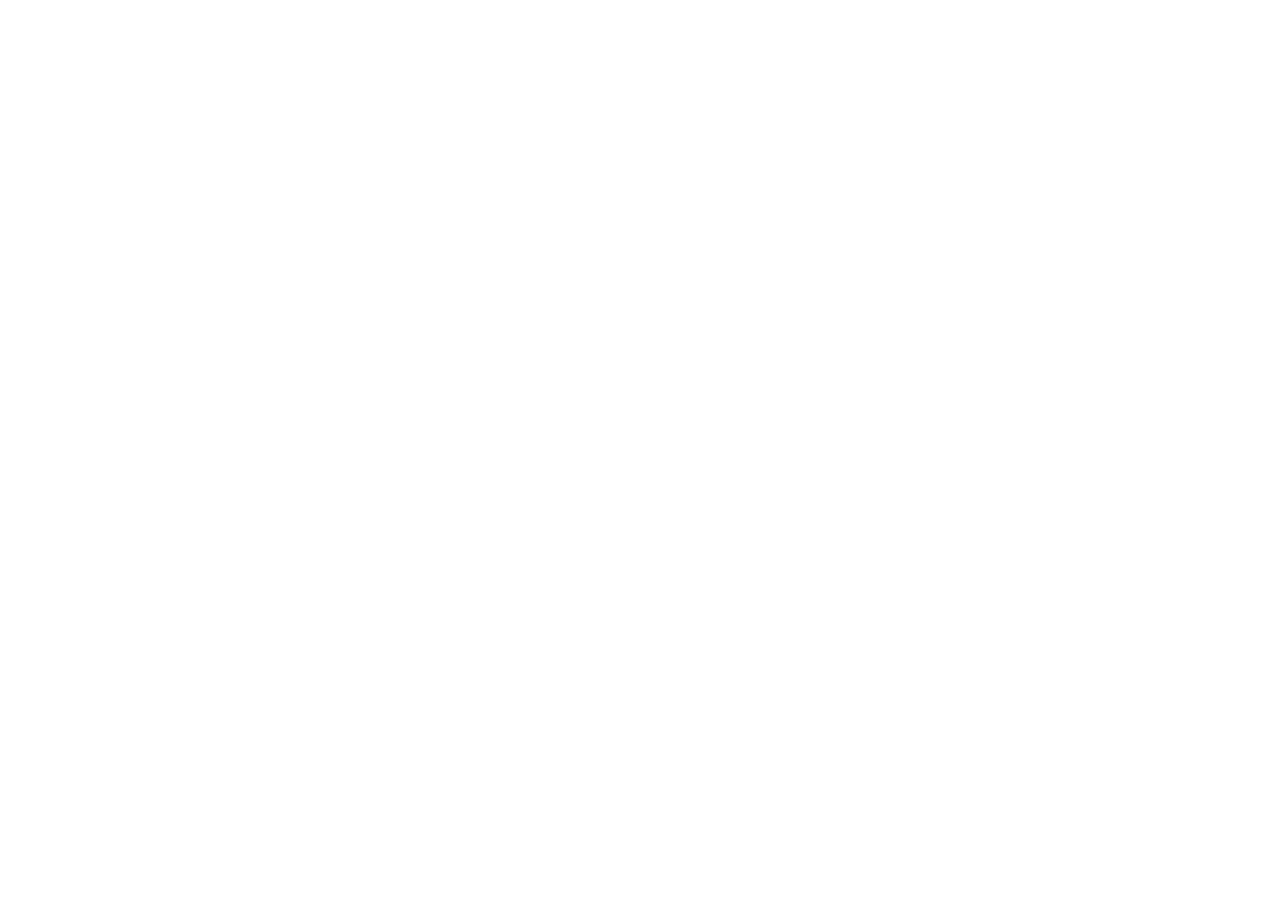
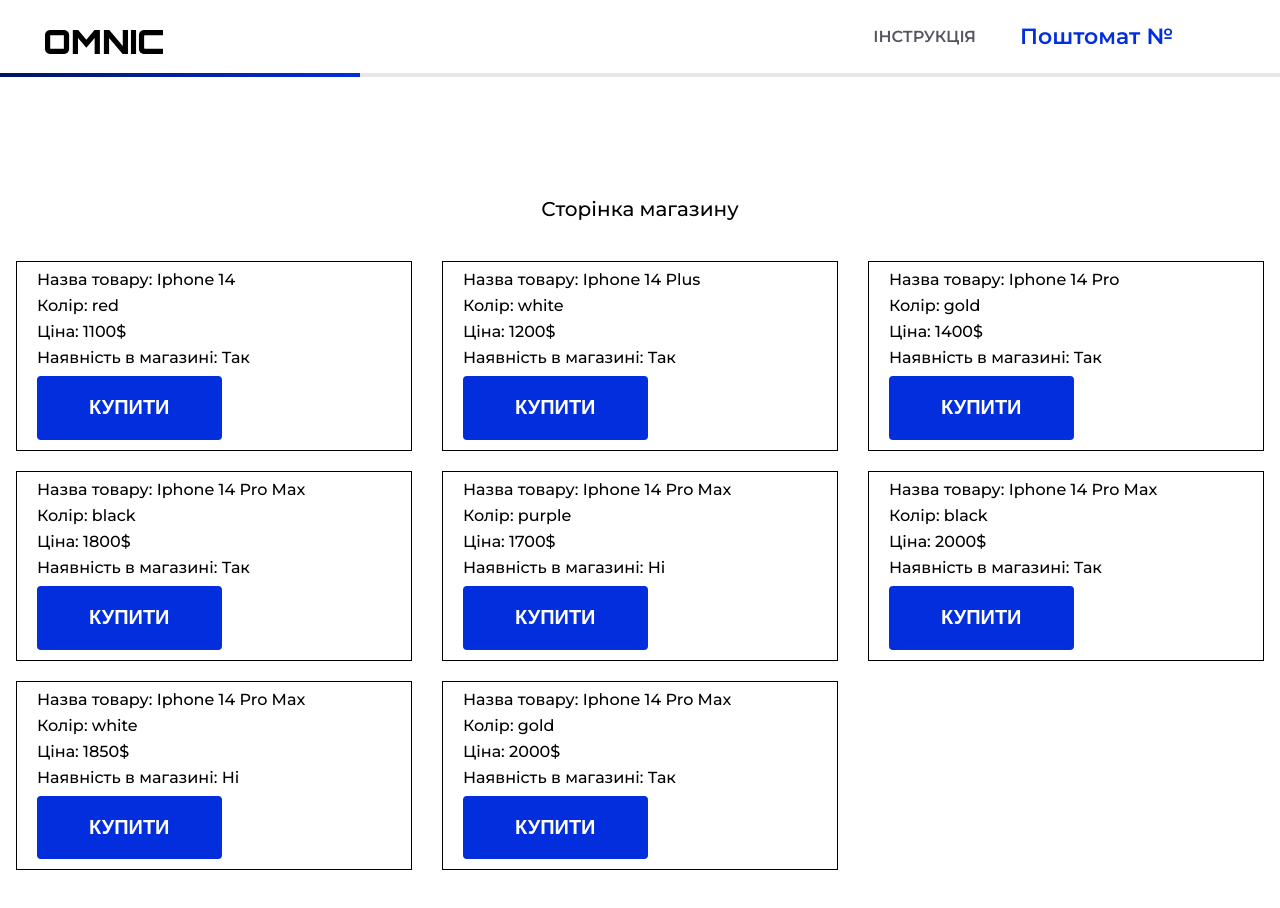
Before and after one commit to RomanKoriachko/omnic-app, a React (Create React App) app: page /shop in a window 1280 px wide. Before the commit this address had no page. Shown: the top 908 px of the page. Before the commit the page ends 800 px from the top, so only its background shows below. Built offline with nearby package versions, Linux system fonts and the light colour scheme; no server answers.

Commit message:
add instructionsPage

```diff
--- a/src/component/Home/Home.tsx
+++ b/src/component/Home/Home.tsx
@@ -21,7 +21,7 @@
                             </div>
                         </div>
                     </Link>
-                    <Link to={'/'}>
+                    <Link to={'/shop'}>
                         <div className="home-item">
                             <img src="images/shop.png" alt="" />
                             <div className="home-btn">
--- a/src/container/App/App.scss
+++ b/src/container/App/App.scss
@@ -9,6 +9,7 @@
 }
 .container {
     margin: 0 auto;
+    max-width: 2100px;
     padding: 0px 16px;
 }
 .row {
--- a/src/container/App/App.tsx
+++ b/src/container/App/App.tsx
@@ -7,26 +7,9 @@
 import PackagePage from '../../pages/PackagePage/PackagePage'
 import CellsPage from '../../pages/CellsPage/CellsPage'
 import ConfirmationPage from '../../pages/ConfirmationPage/ConfirmationPage'
+import ShopPage from '../../pages/ShopPage/ShopPage'
 
 function App() {
-    // async function getData(link: string) {
-    //     const response = await fetch(link)
-    //     return response.json()
-    // }
-
-    // let deviceNumber
-    // async function getDeviceNumber() {
-    //     const posts = await getData(
-    //         'https://dev.hub.omnic.solutions/api/2.0.0/public/device/34670a76-6022-4df5-ac1d-68f88589c904/'
-    //     )
-    //     console.log(posts.data.device)
-    //     const posts2 = await getData(
-    //         'https://dev.hub.omnic.solutions//api/2.0.0/public/orders/device/34670a76-6022-4df5-ac1d-68f88589c904/cells/statuses/?type=5'
-    //     )
-    //     console.log(posts2.data.cell_types)
-    //     return posts
-    // }
-    // deviceNumber = getDeviceNumber()
     return (
         <div className="App">
             <Routes>
@@ -42,6 +25,7 @@
                         path="/confirmation"
                         element={<ConfirmationPage />}
                     />
+                    <Route path="/shop" element={<ShopPage />} />
                 </Route>
             </Routes>
         </div>
--- a/src/pages/CellsPage/CellsPage.scss
+++ b/src/pages/CellsPage/CellsPage.scss
@@ -1,4 +1,5 @@
 .cells-page {
+    margin-bottom: 50px;
     .cells-page-title {
         text-align: center;
         font-weight: 500;
--- /dev/null
+++ b/src/pages/InstructionsPage/InstructionsPage.scss
@@ -0,0 +1,47 @@
+.instructions-page {
+    margin-bottom: 50px;
+    .instructions-title {
+        margin-top: 120px;
+        margin-bottom: 70px;
+        font-weight: 500;
+        font-size: 20px;
+        line-height: 24px;
+        text-align: center;
+    }
+    .instructions-item {
+        font-weight: 700;
+        font-size: 20px;
+        line-height: 24px;
+        margin-bottom: 15px;
+    }
+    .instructions-btn {
+        border-radius: 4px;
+        padding: 17px 0px;
+        border: 2px solid #032edd;
+        font-weight: 700;
+        font-size: 20px;
+        line-height: 128%;
+        cursor: pointer;
+        transition: 0.3s all;
+        background-color: white;
+        color: #032edd;
+        padding-left: 50px;
+        padding-right: 50px;
+        &:hover {
+            background-color: rgba(0, 0, 0, 0.2);
+        }
+    }
+}
+
+// Mobile
+@media (max-width: 576px) {
+    .instructions-page {
+        .instructions-title {
+            margin-top: 50px;
+        }
+        .instructions-btn {
+            width: 100%;
+            margin-top: 20px;
+        }
+    }
+}
--- a/src/pages/InstructionsPage/InstructionsPage.tsx
+++ b/src/pages/InstructionsPage/InstructionsPage.tsx
@@ -1,9 +1,54 @@
 import React from 'react'
+import './InstructionsPage.scss'
+import { Link } from 'react-router-dom'
 
 type Props = {}
 
 const InstructionsPage = (props: Props) => {
-    return <div>InstructionsPage</div>
+    return (
+        <div className="instructions-page">
+            <div className="container">
+                <p className="instructions-title">
+                    Інструкція з користування поштоматом
+                </p>
+                <p className="instructions-item">
+                    1. Lorem ipsum dolor sit amet consectetur adipisicing elit.
+                    Pariatur eos at, assumenda adipisci explicabo odio nulla aut
+                    non quisquam. Nobis perferendis fuga vitae quis id delectus!
+                    Delectus, nostrum placeat! Dolorum!
+                </p>
+                <p className="instructions-item">
+                    2. Lorem ipsum, dolor sit amet consectetur adipisicing elit.
+                    Impedit vero fugiat perspiciatis iusto optio sed corporis
+                    recusandae nostrum expedita? Dolores magni repellat pariatur
+                    in neque deserunt quaerat ipsum exercitationem voluptates.
+                </p>
+                <p className="instructions-item">
+                    3. Lorem ipsum dolor sit amet, consectetur adipisicing elit.
+                    Fuga voluptates rerum, placeat provident molestiae ab quod,
+                    nemo doloremque ut voluptatem at harum accusantium
+                    repudiandae, neque dicta voluptatum autem quisquam a!
+                </p>
+                <p className="instructions-item">
+                    4. Lorem ipsum dolor sit amet consectetur adipisicing elit.
+                    Earum autem tenetur itaque tempore, voluptates voluptas,
+                    dolorem laborum voluptatibus nisi recusandae perspiciatis
+                    sed aut. Minus, tenetur laborum exercitationem nihil esse
+                    qui.
+                </p>
+                <p className="instructions-item">
+                    5. Lorem ipsum dolor sit amet consectetur adipisicing elit.
+                    Alias, asperiores voluptas et vero voluptatibus nesciunt
+                    eius voluptates at animi delectus, rerum repellat
+                    necessitatibus dignissimos repudiandae nulla quidem aperiam
+                    consequatur quasi.
+                </p>
+                <Link to={'/'}>
+                    <button className="instructions-btn">НАЗАД</button>
+                </Link>
+            </div>
+        </div>
+    )
 }
 
 export default InstructionsPage
--- a/src/pages/PackagePage/PackagePage.scss
+++ b/src/pages/PackagePage/PackagePage.scss
@@ -1,4 +1,5 @@
 .package-page {
+    margin-bottom: 50px;
     .package-title {
         margin-top: 120px;
         margin-bottom: 70px;
--- /dev/null
+++ b/src/pages/ShopPage/ShopPage.scss
@@ -0,0 +1,60 @@
+.shop-page {
+    .shop-page-title {
+        text-align: center;
+        font-weight: 500;
+        font-size: 20px;
+        line-height: 24.38px;
+        margin-top: 120px;
+        margin-bottom: 40px;
+    }
+    .shop-wrapper {
+        display: grid;
+        grid-template-columns: repeat(3, 1fr);
+        gap: 20px 30px;
+        margin-bottom: 50px;
+        .shop-item {
+            padding: 10px 20px;
+            border: 1px solid black;
+            > p {
+                margin-bottom: 10px;
+            }
+            button {
+                border: 2px solid #032edd;
+                border-radius: 4px;
+                padding: 17px 50px;
+                background-color: #032edd;
+                color: white;
+                font-weight: 700;
+                font-size: 20px;
+                line-height: 25.6px;
+                cursor: pointer;
+                text-transform: uppercase;
+                transition: 0.3s all;
+                &:hover {
+                    background-color: #0022a8;
+                }
+            }
+        }
+    }
+}
+
+// Tablet
+@media (max-width: 992px) {
+    .shop-page {
+        .shop-wrapper {
+            grid-template-columns: repeat(2, 1fr);
+        }
+    }
+}
+
+// Mobile
+@media (max-width: 576px) {
+    .shop-page {
+        .shop-page-title {
+            margin-top: 50px;
+        }
+        .shop-wrapper {
+            grid-template-columns: 1fr;
+        }
+    }
+}
--- /dev/null
+++ b/src/pages/ShopPage/ShopPage.tsx
@@ -0,0 +1,91 @@
+import React from 'react'
+import './ShopPage.scss'
+import { Link } from 'react-router-dom'
+
+type Props = {}
+
+type ShopArrType = {
+    name: string
+    price: number
+    color: string
+    isAvalible: boolean
+}
+
+const ShopPage = (props: Props) => {
+    const ShopItemsArr: ShopArrType[] = [
+        {
+            name: 'Iphone 14',
+            price: 1100,
+            color: 'red',
+            isAvalible: true,
+        },
+        {
+            name: 'Iphone 14 Plus',
+            price: 1200,
+            color: 'white',
+            isAvalible: true,
+        },
+        {
+            name: 'Iphone 14 Pro',
+            price: 1400,
+            color: 'gold',
+            isAvalible: true,
+        },
+        {
+            name: 'Iphone 14 Pro Max',
+            price: 1800,
+            color: 'black',
+            isAvalible: true,
+        },
+        {
+            name: 'Iphone 14 Pro Max',
+            price: 1700,
+            color: 'purple',
+            isAvalible: false,
+        },
+        {
+            name: 'Iphone 14 Pro Max',
+            price: 2000,
+            color: 'black',
+            isAvalible: true,
+        },
+        {
+            name: 'Iphone 14 Pro Max',
+            price: 1850,
+            color: 'white',
+            isAvalible: false,
+        },
+        {
+            name: 'Iphone 14 Pro Max',
+            price: 2000,
+            color: 'gold',
+            isAvalible: true,
+        },
+    ]
+
+    return (
+        <div className="shop-page">
+            <div className="container">
+                <p className="shop-page-title">Сторінка магазину</p>
+                <div className="shop-wrapper">
+                    {ShopItemsArr.map((element, i) => (
+                        <div className="shop-item" key={i}>
+                            <p>Назва товару: {element.name}</p>
+                            <p>Колір: {element.color}</p>
+                            <p>Ціна: {element.price}$</p>
+                            <p>
+                                Наявність в магазині:
+                                {element.isAvalible ? ' Так' : ' Ні'}
+                            </p>
+                            <Link to={'/'}>
+                                <button>Купити</button>
+                            </Link>
+                        </div>
+                    ))}
+                </div>
+            </div>
+        </div>
+    )
+}
+
+export default ShopPage
```
